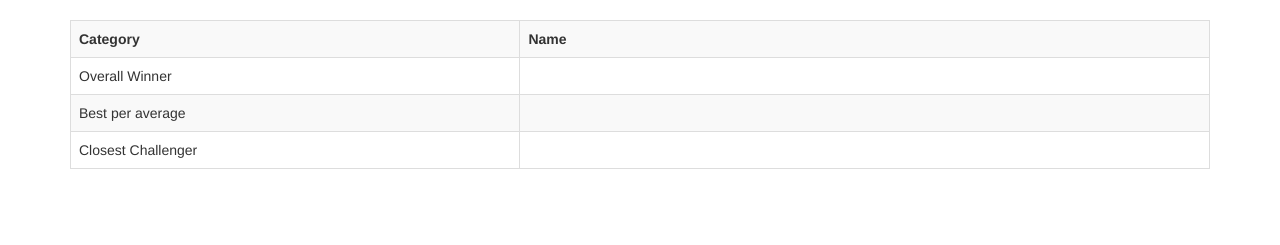
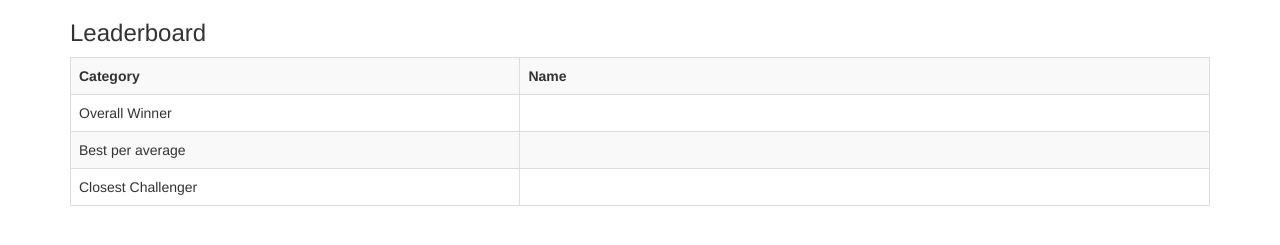
Before and after one commit to BTST/ProjectMJ, a Flask app: template templates/players.html in a window 1280 px wide. Shown: the part 166-411 px from the top of the page. Run offline with Flask 2, Linux system fonts and the light colour scheme; the template is opened without the code that fills it, so the values that code supplies are empty; some libraries are stand-ins or nearby versions.

Commit message:
Update players.html

```diff
--- a/templates/players.html
+++ b/templates/players.html
@@ -22,6 +22,8 @@
      <tr></tr>
   {% endfor %}
 </table>
+
+<h3>Leaderboard </h3>
 <table class="table table-striped table-bordered">
   <tr>
     <th style="width:50px">Category</th>
```
